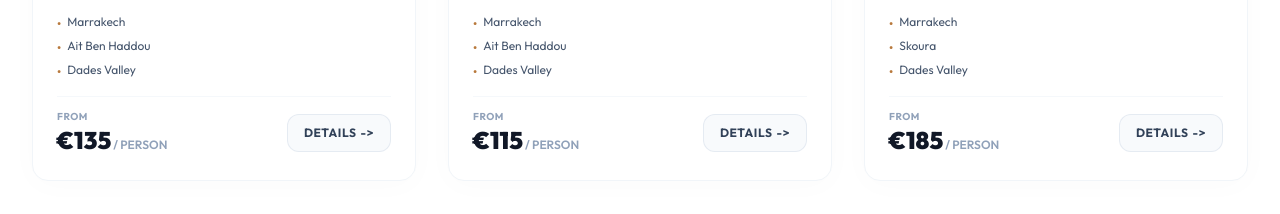
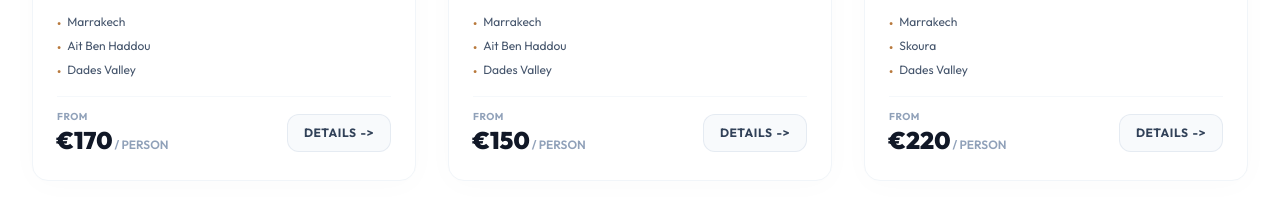
Before and after one commit to toubkalexploration-svg/3days-merzouga-com, a Next.js app: page / in a window 1280 px wide. Shown: the part 2220-2434 px from the top of the page. Built offline with nearby package versions, Linux system fonts and the light colour scheme.

Commit message:
Update tour prices: add 35 Euro pp

```diff
--- a/src/app/data/tours.ts
+++ b/src/app/data/tours.ts
@@ -222,7 +222,7 @@ export const tours: Tour[] = [
     title: "3-Day Marrakech to Fes Desert Tour",
     shortTitle: "Marrakech to Fes Tour",
     duration: "3 days / 2 nights",
-    startingPrice: 135,
+    startingPrice: 170,
     heroImage: photos.camelCaravanSunset.src,
     cardImage: photos.todraGorge.src,
     gallery: [photos.todraGorge],
@@ -303,10 +303,10 @@ export const tours: Tour[] = [
     ],
     excluded: commonExcluded,
     priceTiers: [
-      { minPeople: 1, maxPeople: 1, pricePerPerson: 430 },
-      { minPeople: 2, maxPeople: 2, pricePerPerson: 275 },
-      { minPeople: 3, maxPeople: 4, pricePerPerson: 185 },
-      { minPeople: 5, pricePerPerson: 135 },
+      { minPeople: 1, maxPeople: 1, pricePerPerson: 465 },
+      { minPeople: 2, maxPeople: 2, pricePerPerson: 310 },
+      { minPeople: 3, maxPeople: 4, pricePerPerson: 220 },
+      { minPeople: 5, pricePerPerson: 170 },
     ],
     faqs: [
       {
@@ -357,7 +357,7 @@ export const tours: Tour[] = [
     title: "3-Day Marrakech to Merzouga Desert Tour",
     shortTitle: "3-Day Merzouga Tour",
     duration: "3 days / 2 nights",
-    startingPrice: 115,
+    startingPrice: 150,
     heroImage: photos.camelCaravanSunset.src,
     cardImage: photos.travelerDunes.src,
     gallery: [photos.travelerDunes],
@@ -436,10 +436,10 @@ export const tours: Tour[] = [
     included: commonIncluded,
     excluded: commonExcluded,
     priceTiers: [
-      { minPeople: 1, maxPeople: 1, pricePerPerson: 390 },
-      { minPeople: 2, maxPeople: 2, pricePerPerson: 245 },
-      { minPeople: 3, maxPeople: 4, pricePerPerson: 165 },
-      { minPeople: 5, pricePerPerson: 115 },
+      { minPeople: 1, maxPeople: 1, pricePerPerson: 425 },
+      { minPeople: 2, maxPeople: 2, pricePerPerson: 280 },
+      { minPeople: 3, maxPeople: 4, pricePerPerson: 200 },
+      { minPeople: 5, pricePerPerson: 150 },
     ],
     faqs: [
       {
@@ -490,7 +490,7 @@ export const tours: Tour[] = [
     title: "4-Day Marrakech to Merzouga Desert Tour",
     shortTitle: "4-Day Merzouga Adventure",
     duration: "4 days / 3 nights",
-    startingPrice: 185,
+    startingPrice: 220,
     heroImage: photos.camelCaravanSunset.src,
     cardImage: photos.groupCamelTrek.src,
     gallery: [photos.groupCamelTrek],
@@ -569,10 +569,10 @@ export const tours: Tour[] = [
     included: commonIncluded,
     excluded: commonExcluded,
     priceTiers: [
-      { minPeople: 1, maxPeople: 1, pricePerPerson: 520 },
-      { minPeople: 2, maxPeople: 2, pricePerPerson: 335 },
-      { minPeople: 3, maxPeople: 4, pricePerPerson: 245 },
-      { minPeople: 5, pricePerPerson: 185 },
+      { minPeople: 1, maxPeople: 1, pricePerPerson: 555 },
+      { minPeople: 2, maxPeople: 2, pricePerPerson: 370 },
+      { minPeople: 3, maxPeople: 4, pricePerPerson: 280 },
+      { minPeople: 5, pricePerPerson: 220 },
     ],
     faqs: [
       {
```
